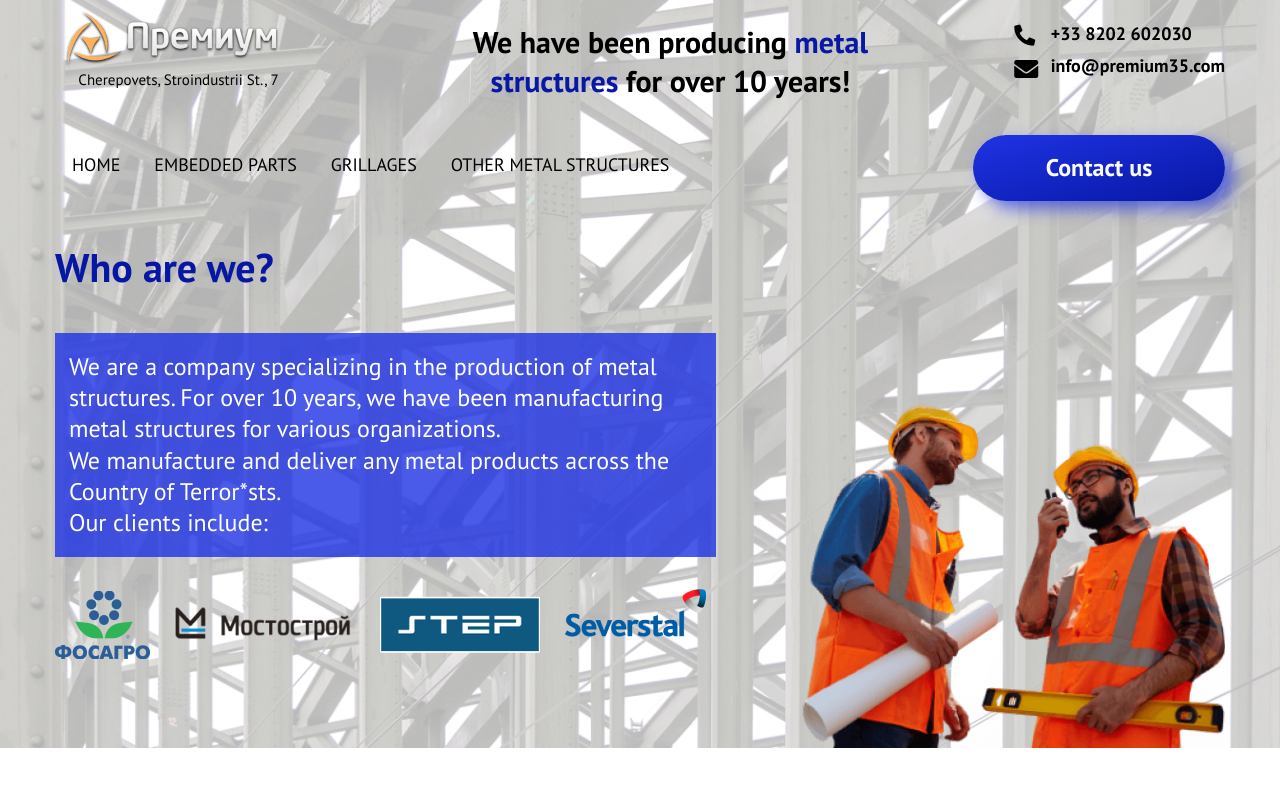
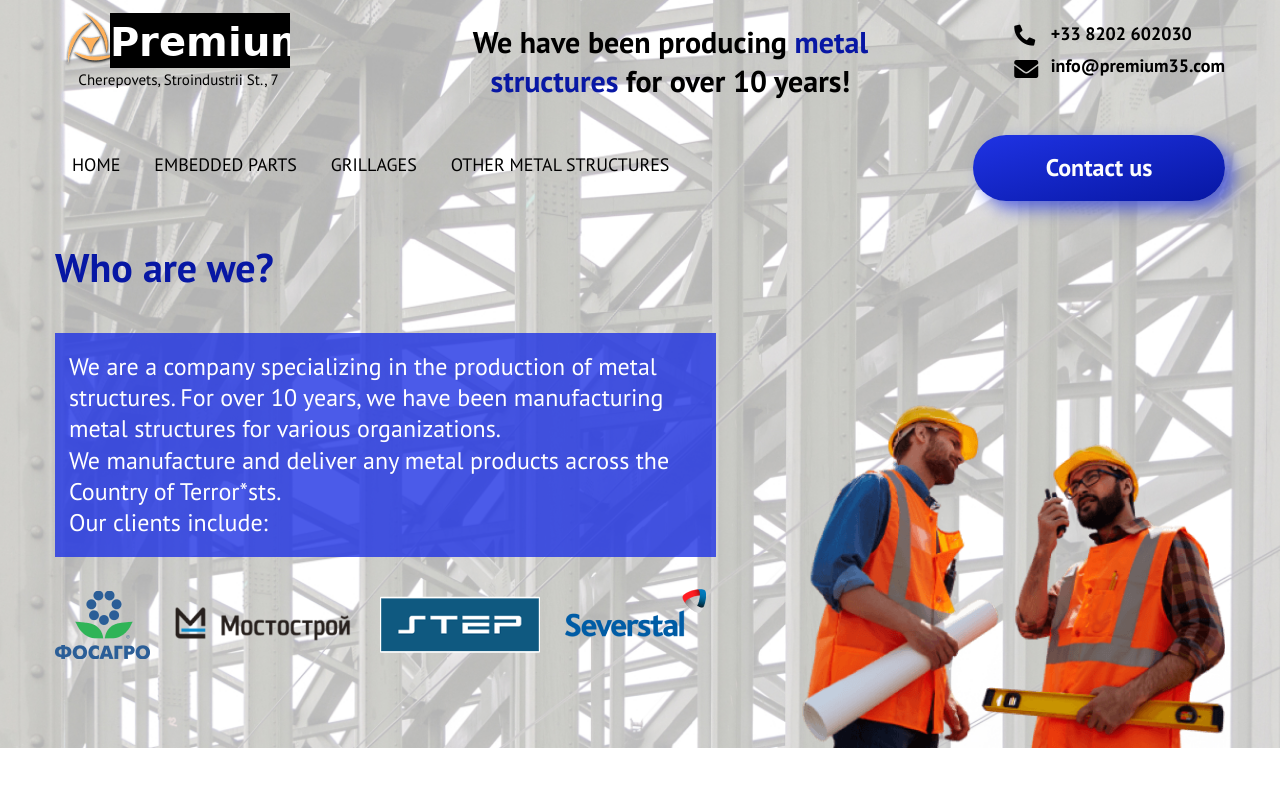
Before and after one commit to xsergeynik/portfolio-x, a plain HTML site: page metall-premium/index.html in a window 1280 px wide. Shown: the top 799 px of the page. Drawn offline with nearby package versions, Linux system fonts and the light colour scheme.

Commit message:
Update index.html remove pig logo

```diff
--- a/metall-premium/index.html
+++ b/metall-premium/index.html
@@ -25,7 +25,7 @@
 			<div class="header__top animate__slideInDown">
 				<div class="logo">
 					<a href="#" class="logo__img">
-						<img src="img/logo.png" alt="Premium">
+						<img src="img/logo_premium.png" alt="Premium">
 					</a>
 					<div class="logo__adress">
 						Cherepovets, Stroindustrii St., 7
```
